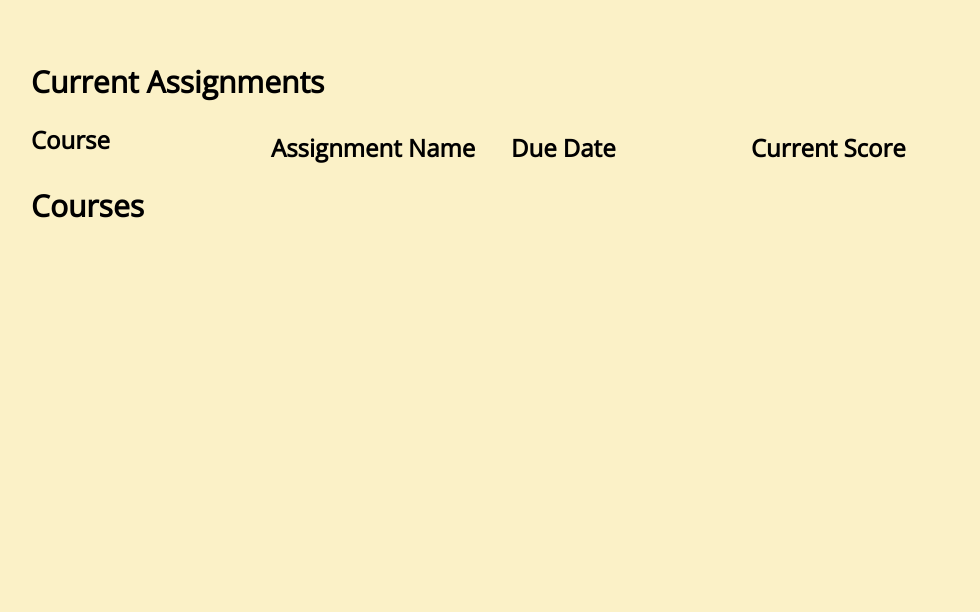
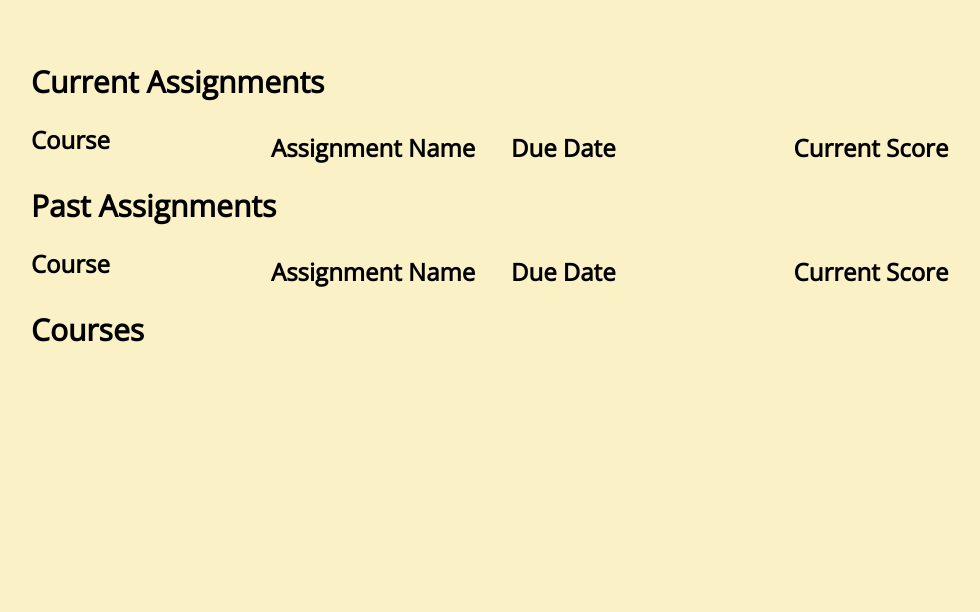
Before and after one commit to justinnhli/flask-demograder, a Python web app: template templates/home-student.html in a window 1280 px wide. Shown: the part 60-672 px from the top of the page, without its empty margins (129-1109 px from the left). Run offline with Jinja, Linux system fonts and the light colour scheme; the template is opened without the code that fills it, so the values that code supplies are empty; some libraries are stand-ins or nearby versions.

Commit message:
Updated home page

```diff
--- a/templates/home-student.html
+++ b/templates/home-student.html
@@ -11,29 +11,39 @@
         <div class="font-semibold text-2xl">Course</div>
         <div class="font-semibold text-2xl">Assignment Name</div>
         <div class="font-semibold text-2xl">Due Date</div>
-        <div class="font-semibold text-2xl">Current Score</div>
+        <div class="font-semibold text-2xl text-center">Current Score</div>
 
         {% for assignment in assignments %}
+						{% if assignment.due_date > current_time %}
             <div>{{ assignment.course.department_code}} {{ assignment.course.number }} {{ assignment.course.season }} {{ assignment.course.year }}</div>
             <div>{{ assignment.name }}</div>
-            <div>
-                {% set delta = (assignment.due_date - current_time) %}
-                {{ assignment.due_date.strftime("%A, %B %-d at %I:%M %p") }}
-                {% if delta.days != None %}
-                    ({{ delta.days }}d, {{ delta.seconds // 60 // 60 }}h)
-                {% elif delta.hours != None %}
-                    ({{ delta.seconds // 60 // 60 }}h, {{ delta.seconds // 60 }})
-                {% else %}
-                    ({{ delta.seconds // 60 }}m, {{ delta.seconds }})
-                {% endif %}
-            </div>
-            <div>{{ 0 }}</div>
+            <div>{{ assignment.due_date.strftime("%A, %B %-d at %I:%M %p") }}</div>
+            <div class="text-center">{{ 0 }}</div>
+						{% endif %}
+        {% endfor %}
+    </div>
+
+		<h1 class="font-bold text-3xl my-6">Past Assignments</h1>
+
+    <div class="grid grid-cols-4 space-y-2 text-xl">
+        <div class="font-semibold text-2xl">Course</div>
+        <div class="font-semibold text-2xl">Assignment Name</div>
+        <div class="font-semibold text-2xl">Due Date</div>
+        <div class="font-semibold text-2xl text-center">Current Score</div>
+
+        {% for assignment in assignments %}
+						{% if assignment.due_date < current_time %}
+            <div>{{ assignment.course.department_code}} {{ assignment.course.number }} {{ assignment.course.season }} {{ assignment.course.year }}</div>
+            <div>{{ assignment.name }}</div>
+            <div>{{ assignment.due_date.strftime("%A, %B %-d at %I:%M %p") }}</div>
+            <div class="text-center">{{ 0 }}</div>
+						{% endif %}
         {% endfor %}
     </div>
 
     <h1 class="font-bold text-3xl my-6">Courses</h1>
 
-    <div class="text-xl">
+    <div class="flex flex-col text-xl">
         {% if courses == None %}
         <div class="text-center text-xl">No Courses</div>
         {% else %}
```
